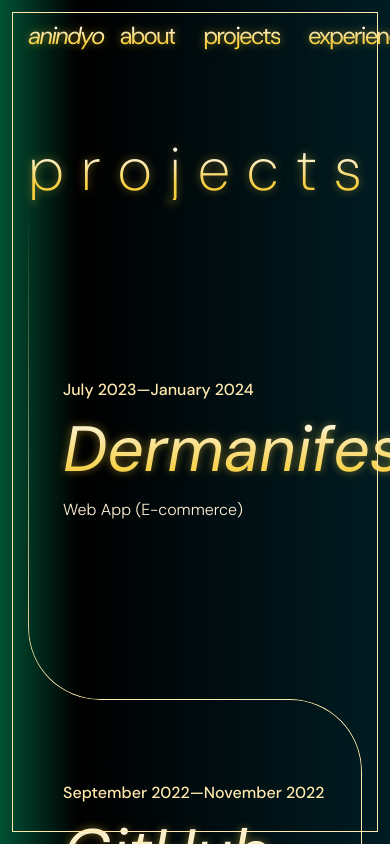
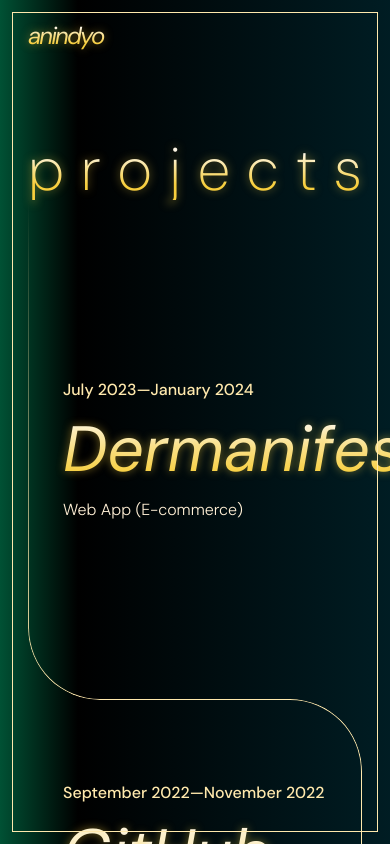
Before and after one commit to anindyoo/portfolio, a React (Create React App) app: page /projects in a window 390 px wide. Shown: the top 844 px of the page. Built offline with nearby package versions, Linux system fonts and the light colour scheme.

Commit message:
feat: add navbar links conditional rendering for mobile screens.

```diff
--- a/src/components/Navbar/Navbar.jsx
+++ b/src/components/Navbar/Navbar.jsx
@@ -1,5 +1,7 @@
 import { NavLink } from 'react-router-dom';
 import MenuNavLink from '../MenuNavLink/MenuNavLink';
+import useScreenSize from '../../hooks/useScreenSize';
+import config from '../../config/config';
 
 const menuNavlinksClassName = (menu) => `MENU-NAVLINK-${menu}`;
 
@@ -10,12 +12,16 @@ const menuNavlinks = [
   { name: 'contact', link: '/contact', className: menuNavlinksClassName('CONTACT') },
 ];
 
-const Navbar = () => (
+const Navbar = () => {
+  const screenSize = useScreenSize();
+  const screenWidth = screenSize.width;
+
+  return (
     <nav className="
     NAVBAR
     fixed z-50
     flex flex-row justify-between
-    w-full
+    w-full max-w-[125rem]
     px-7 py-5
     text-2xl tracking-[-0.08em]"
     >
@@ -24,6 +30,7 @@ const Navbar = () => (
           anindyo
         </NavLink>
       </span>
+      {screenWidth > config.screenBreakpoints.tablet && (
         <span className="
         NAVBAR-LINKS
         flex flex-row gap-7"
@@ -37,6 +44,9 @@ const Navbar = () => (
             />
           ))}
         </span>
+      )}
     </nav>
   );
+};
+
 export default Navbar;
```
Lines whose indentation alone changed are shown as unchanged.
